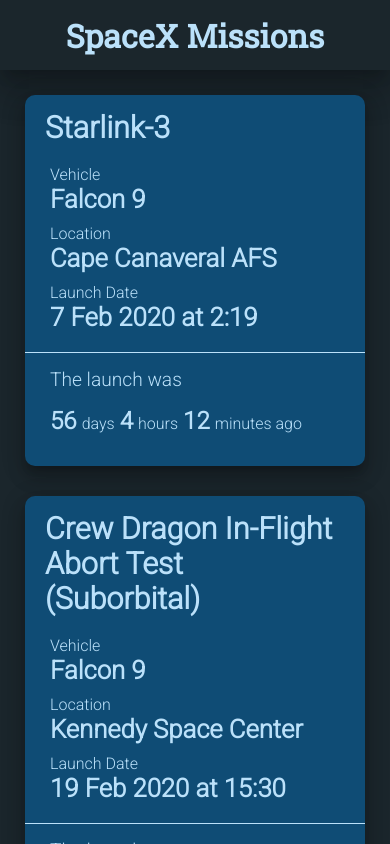
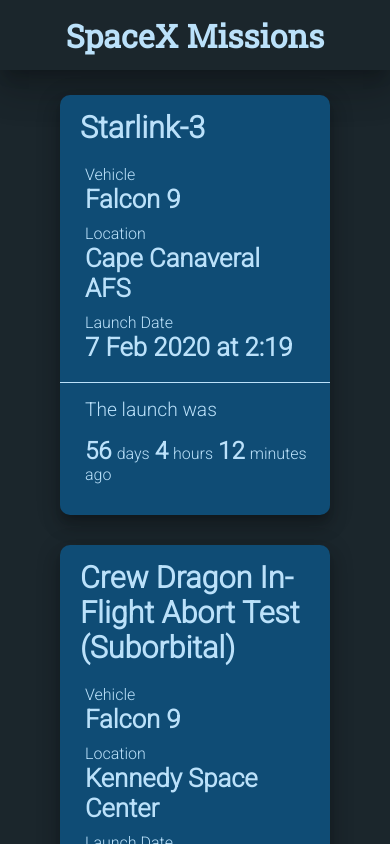
Before and after one commit to Furetur/jetbrains-tc-internship, a React (Create React App) app: page / in a window 390 px wide. Shown: the top 844 px of the page. Built offline with nearby package versions, Linux system fonts and the light colour scheme.

Commit message:
responsive MissionList

```diff
--- a/src/App.css
+++ b/src/App.css
@@ -14,3 +14,9 @@
   color: var(--text-color);
   font-family: "Roboto", sans-serif;
 }
+
+main {
+  display: flex;
+  justify-content: center;
+  width: 100%;
+}
--- a/src/components/Mission/Mission.css
+++ b/src/components/Mission/Mission.css
@@ -8,7 +8,7 @@
   flex-wrap: nowrap;
   align-items: flex-end;
   /* other properties */
-  width: 350px;
+  width: 270px;
   margin: 15px;
   background: var(--primary-color);
   box-shadow: 0 7px 8px -4px rgba(0, 0, 0, 0.2),
@@ -62,4 +62,10 @@
 
 .card>.footer>.timer-label {
     font-size: 1.2rem;
+}
+
+@media only screen and (min-width: 400px) {
+  .card {
+      width: 350px;
   }
+}
--- a/src/components/MissionsList/MissionList.css
+++ b/src/components/MissionsList/MissionList.css
@@ -1,8 +1,25 @@
 .MissionList {
     display: flex;
     flex-wrap: wrap;
-    justify-content: center;
+    justify-content: flex-start;
     align-content: flex-start;
-    width: 100%;
+    width: 320px;
     padding: 10px;
 }
+
+@media only screen and (min-width: 400px) {
+    .MissionList {
+        width: 400px;
+    }
+}
+
+@media only screen and (min-width: 780px) {
+    .MissionList {
+        width: 780px;
+    }
+}
+@media only screen and (min-width: 1160px) {
+    .MissionList {
+        width: 1160px;
+    }
+}
```
